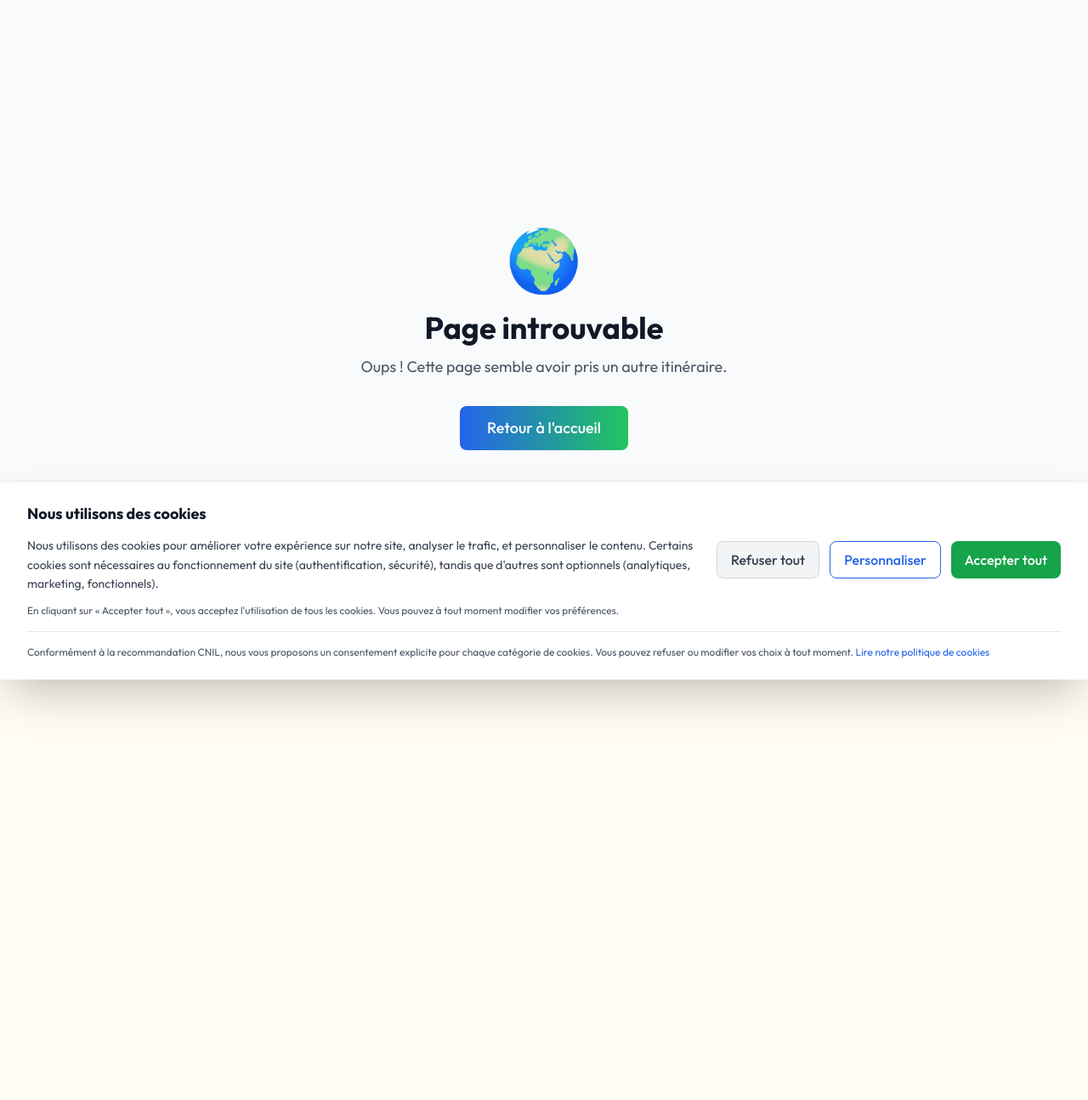
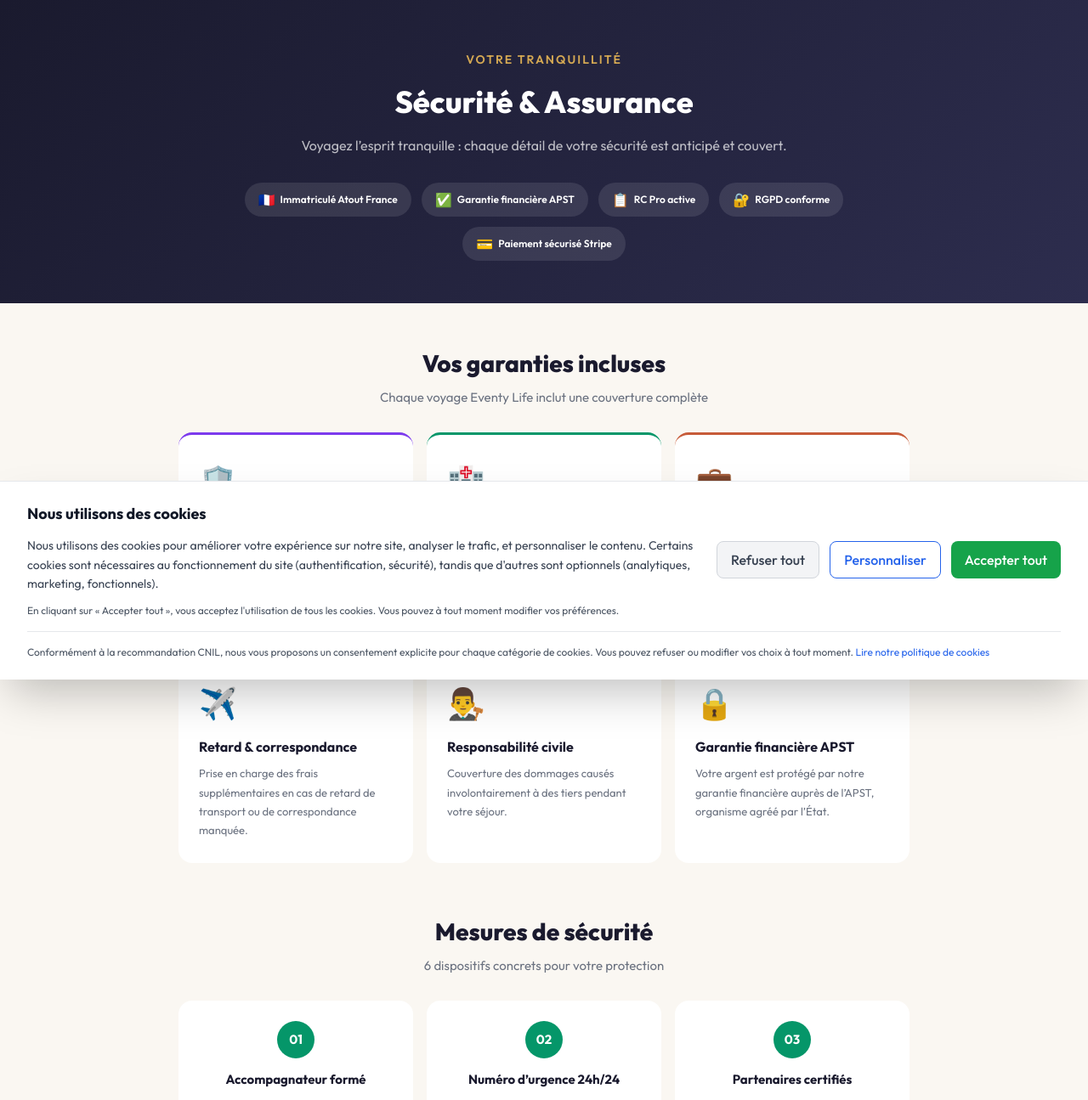
Before and after one commit to eventylife-hub/Eventylife, a Next.js app: page /securite in a window 1280 px wide. Before the commit this address had no page. Shown: the top 1295 px of the page at 85% size. Before the commit the page ends 800 px from the top, so only its background shows below. Built offline with nearby package versions, Linux system fonts and the light colour scheme.

Commit message:
feat: add securite assurance page

```diff
--- /dev/null
+++ b/app/(public)/securite/page.tsx
@@ -0,0 +1,111 @@
+'use client';
+
+const garanties = [
+  { icon: "\uD83D\uDEE1\uFE0F", titre: "Assurance annulation", desc: "Remboursement int\u00e9gral en cas d\u2019annulation pour maladie, accident, d\u00e9c\u00e8s d\u2019un proche, ou toute cause l\u00e9gitime pr\u00e9vue au contrat.", couleur: "#7C3AED" },
+  { icon: "\uD83C\uDFE5", titre: "Assistance m\u00e9dicale 24h/24", desc: "Prise en charge des frais m\u00e9dicaux \u00e0 l\u2019\u00e9tranger, rapatriement sanitaire, assistance t\u00e9l\u00e9phonique m\u00e9dicale permanente.", couleur: "#059669" },
+  { icon: "\uD83D\uDCBC", titre: "Bagages prot\u00e9g\u00e9s", desc: "Indemnisation en cas de perte, vol ou d\u00e9t\u00e9rioration de vos bagages pendant le voyage.", couleur: "#C75B39" },
+  { icon: "\u2708\uFE0F", titre: "Retard & correspondance", desc: "Prise en charge des frais suppl\u00e9mentaires en cas de retard de transport ou de correspondance manqu\u00e9e.", couleur: "#D4A853" },
+  { icon: "\uD83D\uDC68\u200D\u2696\uFE0F", titre: "Responsabilit\u00e9 civile", desc: "Couverture des dommages caus\u00e9s involontairement \u00e0 des tiers pendant votre s\u00e9jour.", couleur: "#1A1A2E" },
+  { icon: "\uD83D\uDD12", titre: "Garantie financi\u00e8re APST", desc: "Votre argent est prot\u00e9g\u00e9 par notre garantie financi\u00e8re aupr\u00e8s de l\u2019APST, organisme agr\u00e9\u00e9 par l\u2019\u00c9tat.", couleur: "#7C3AED" },
+];
+
+const mesures = [
+  { num: "01", titre: "Accompagnateur form\u00e9", desc: "Chaque accompagnateur est form\u00e9 aux premiers secours (PSC1) et aux proc\u00e9dures d\u2019urgence." },
+  { num: "02", titre: "Num\u00e9ro d\u2019urgence 24h/24", desc: "Une ligne d\u00e9di\u00e9e disponible jour et nuit pour toute urgence pendant votre voyage." },
+  { num: "03", titre: "Partenaires certifi\u00e9s", desc: "H\u00f4tels, transporteurs et prestataires s\u00e9lectionn\u00e9s selon des crit\u00e8res stricts de s\u00e9curit\u00e9 et qualit\u00e9." },
+  { num: "04", titre: "Protocole COVID adapt\u00e9", desc: "Mesures sanitaires ajust\u00e9es selon les recommandations officielles de chaque destination." },
+  { num: "05", titre: "Trousse de secours", desc: "Chaque groupe dispose d\u2019une trousse de premiers soins compl\u00e8te pendant tout le s\u00e9jour." },
+  { num: "06", titre: "V\u00e9rification pr\u00e9-d\u00e9part", desc: "Contr\u00f4le syst\u00e9matique des documents, assurances et conditions sanitaires avant chaque d\u00e9part." },
+];
+
+const labels = [
+  { icon: "\uD83C\uDDEB\uD83C\uDDF7", texte: "Immatricul\u00e9 Atout France" },
+  { icon: "\u2705", texte: "Garantie financi\u00e8re APST" },
+  { icon: "\uD83D\uDCCB", texte: "RC Pro active" },
+  { icon: "\uD83D\uDD10", texte: "RGPD conforme" },
+  { icon: "\uD83D\uDCB3", texte: "Paiement s\u00e9curis\u00e9 Stripe" },
+];
+
+export default function SecuritePage() {
+  return (
+    <div style={{ minHeight: '100vh', background: '#FAF7F2' }}>
+      <div style={{ background: 'linear-gradient(135deg, #1A1A2E 0%, #2D2D4E 100%)', padding: '60px 20px 50px', textAlign: 'center' }}>
+        <div style={{ maxWidth: 800, margin: '0 auto' }}>
+          <div style={{ color: '#D4A853', fontSize: 14, fontWeight: 600, letterSpacing: 2, textTransform: 'uppercase', marginBottom: 12 }}>{"Votre tranquillit\u00e9"}</div>
+          <h1 style={{ color: '#FFFFFF', fontSize: 36, fontWeight: 800, marginTop: 0, marginBottom: 12 }}>
+            {"S\u00e9curit\u00e9 & Assurance"}
+          </h1>
+          <p style={{ color: 'rgba(255,255,255,0.7)', fontSize: 16, lineHeight: 1.6, marginBottom: 30 }}>
+            {"Voyagez l\u2019esprit tranquille : chaque d\u00e9tail de votre s\u00e9curit\u00e9 est anticip\u00e9 et couvert."}
+          </p>
+          <div style={{ display: 'flex', justifyContent: 'center', gap: 12, flexWrap: 'wrap' }}>
+            {labels.map(l => (
+              <div key={l.texte} style={{ background: 'rgba(255,255,255,0.1)', borderRadius: 20, padding: '8px 16px', display: 'flex', alignItems: 'center', gap: 6 }}>
+                <span style={{ fontSize: 16 }}>{l.icon}</span>
+                <span style={{ color: '#FFFFFF', fontSize: 12, fontWeight: 600 }}>{l.texte}</span>
+              </div>
+            ))}
+          </div>
+        </div>
+      </div>
+
+      <div style={{ maxWidth: 900, margin: '0 auto', padding: '0 20px' }}>
+        <div style={{ textAlign: 'center', padding: '50px 0 30px' }}>
+          <h2 style={{ color: '#1A1A2E', fontSize: 28, fontWeight: 800, marginBottom: 8 }}>{"Vos garanties incluses"}</h2>
+          <p style={{ color: '#6B7280', fontSize: 15 }}>{"Chaque voyage Eventy Life inclut une couverture compl\u00e8te"}</p>
+        </div>
+
+        <div style={{ display: 'grid', gridTemplateColumns: 'repeat(auto-fit, minmax(260px, 1fr))', gap: 16, paddingBottom: 40 }}>
+          {garanties.map(g => (
+            <div key={g.titre} style={{ background: '#FFFFFF', borderRadius: 16, padding: '28px 24px', borderTop: `3px solid ${g.couleur}` }}>
+              <div style={{ fontSize: 36, marginBottom: 12 }}>{g.icon}</div>
+              <div style={{ color: '#1A1A2E', fontSize: 16, fontWeight: 700, marginBottom: 8 }}>{g.titre}</div>
+              <p style={{ color: '#6B7280', fontSize: 13, lineHeight: 1.7, margin: 0 }}>{g.desc}</p>
+            </div>
+          ))}
+        </div>
+
+        <div style={{ textAlign: 'center', padding: '20px 0 30px' }}>
+          <h2 style={{ color: '#1A1A2E', fontSize: 28, fontWeight: 800, marginBottom: 8 }}>{"Mesures de s\u00e9curit\u00e9"}</h2>
+          <p style={{ color: '#6B7280', fontSize: 15 }}>{"6 dispositifs concrets pour votre protection"}</p>
+        </div>
+
+        <div style={{ display: 'grid', gridTemplateColumns: 'repeat(auto-fit, minmax(260px, 1fr))', gap: 16, paddingBottom: 40 }}>
+          {mesures.map(m => (
+            <div key={m.num} style={{ background: '#FFFFFF', borderRadius: 16, padding: '24px', textAlign: 'center' }}>
+              <div style={{ width: 44, height: 44, borderRadius: 22, background: '#059669', color: '#FFFFFF', display: 'flex', alignItems: 'center', justifyContent: 'center', fontSize: 15, fontWeight: 700, margin: '0 auto 14px' }}>{m.num}</div>
+              <div style={{ color: '#1A1A2E', fontSize: 15, fontWeight: 700, marginBottom: 8 }}>{m.titre}</div>
+              <p style={{ color: '#6B7280', fontSize: 13, lineHeight: 1.7, margin: 0 }}>{m.desc}</p>
+            </div>
+          ))}
+        </div>
+
+        <div style={{ background: '#FFFFFF', borderRadius: 16, padding: '32px 28px', marginBottom: 30 }}>
+          <h3 style={{ color: '#1A1A2E', fontSize: 20, fontWeight: 700, marginTop: 0, marginBottom: 16 }}>{"Questions fr\u00e9quentes sur la s\u00e9curit\u00e9"}</h3>
+          {[
+            { q: "Que se passe-t-il si je tombe malade pendant le voyage ?", r: "Notre accompagnateur prend imm\u00e9diatement en charge la situation : appel au m\u00e9decin local, contact avec l\u2019assurance, organisation du rapatriement si n\u00e9cessaire. Vous n\u2019avez rien \u00e0 g\u00e9rer." },
+            { q: "Mon argent est-il prot\u00e9g\u00e9 en cas de faillite ?", r: "Oui, 100%. Notre garantie financi\u00e8re aupr\u00e8s de l\u2019APST prot\u00e8ge int\u00e9gralement les fonds vers\u00e9s par nos clients, conform\u00e9ment \u00e0 la r\u00e9glementation fran\u00e7aise." },
+            { q: "Puis-je annuler mon voyage et \u00eatre rembours\u00e9 ?", r: "Oui, notre assurance annulation couvre de nombreux motifs : maladie, accident, d\u00e9c\u00e8s d\u2019un proche, convocation judiciaire, et bien d\u2019autres cas pr\u00e9vus au contrat." },
+          ].map(faq => (
+            <div key={faq.q} style={{ borderBottom: '1px solid #E8E4DE', paddingBottom: 16, marginBottom: 16 }}>
+              <div style={{ color: '#C75B39', fontSize: 14, fontWeight: 700, marginBottom: 6 }}>{faq.q}</div>
+              <p style={{ color: '#6B7280', fontSize: 13, lineHeight: 1.7, margin: 0 }}>{faq.r}</p>
+            </div>
+          ))}
+        </div>
+
+        <div style={{ textAlign: 'center', paddingBottom: 60 }}>
+          <div style={{ background: 'linear-gradient(135deg, #059669 0%, #10B981 100%)', borderRadius: 16, padding: '40px 30px' }}>
+            <div style={{ fontSize: 40, marginBottom: 12 }}>{"\uD83D\uDEE1\uFE0F"}</div>
+            <h3 style={{ color: '#FFFFFF', fontSize: 22, fontWeight: 700, marginTop: 0, marginBottom: 8 }}>{"Prot\u00e9g\u00e9 \u00e0 chaque instant"}</h3>
+            <p style={{ color: 'rgba(255,255,255,0.85)', fontSize: 14, marginBottom: 20 }}>{"D\u00e9couvrez nos voyages et partez l\u2019esprit l\u00e9ger."}</p>
+            <div style={{ display: 'flex', gap: 12, justifyContent: 'center', flexWrap: 'wrap' }}>
+              <button style={{ padding: '14px 32px', background: '#FFFFFF', color: '#059669', border: 'none', borderRadius: 10, fontSize: 15, fontWeight: 700, cursor: 'pointer' }}>{"Voir nos voyages"}</button>
+              <button style={{ padding: '14px 32px', background: 'rgba(255,255,255,0.2)', color: '#FFFFFF', border: '1px solid rgba(255,255,255,0.4)', borderRadius: 10, fontSize: 15, fontWeight: 700, cursor: 'pointer' }}>{"Nous contacter"}</button>
+            </div>
+          </div>
+        </div>
+      </div>
+    </div>
+  );
+}
```
